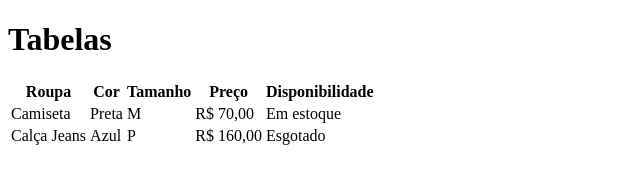
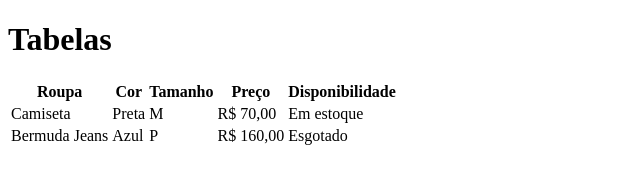
Before and after one commit to Gustavo-Nunes1996/aula, a plain HTML site: page index.html in a window 1280 px wide. Shown: the whole page, without its empty margins (0-640 px from the left). Drawn offline with Linux system fonts and the light colour scheme.

Commit message:
trocado de calça jeans para bermuda

```diff
--- a/index.html
+++ b/index.html
@@ -26,7 +26,7 @@
             <td>Em estoque</td>
         </tr>
         <tr>
-            <td>Calça Jeans</td>
+            <td>Bermuda Jeans</td>
             <td>Azul</td>
             <td>P</td>
             <td>R$ 160,00</td>
```
